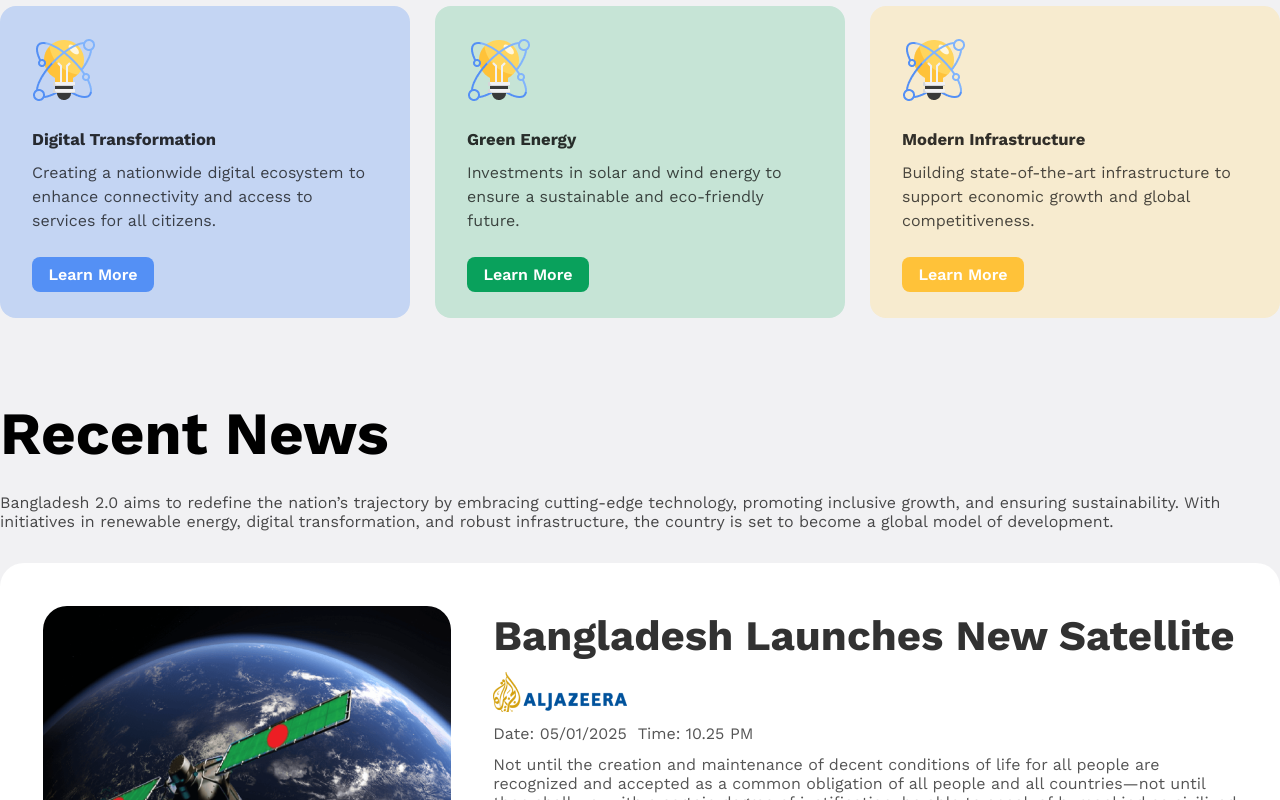
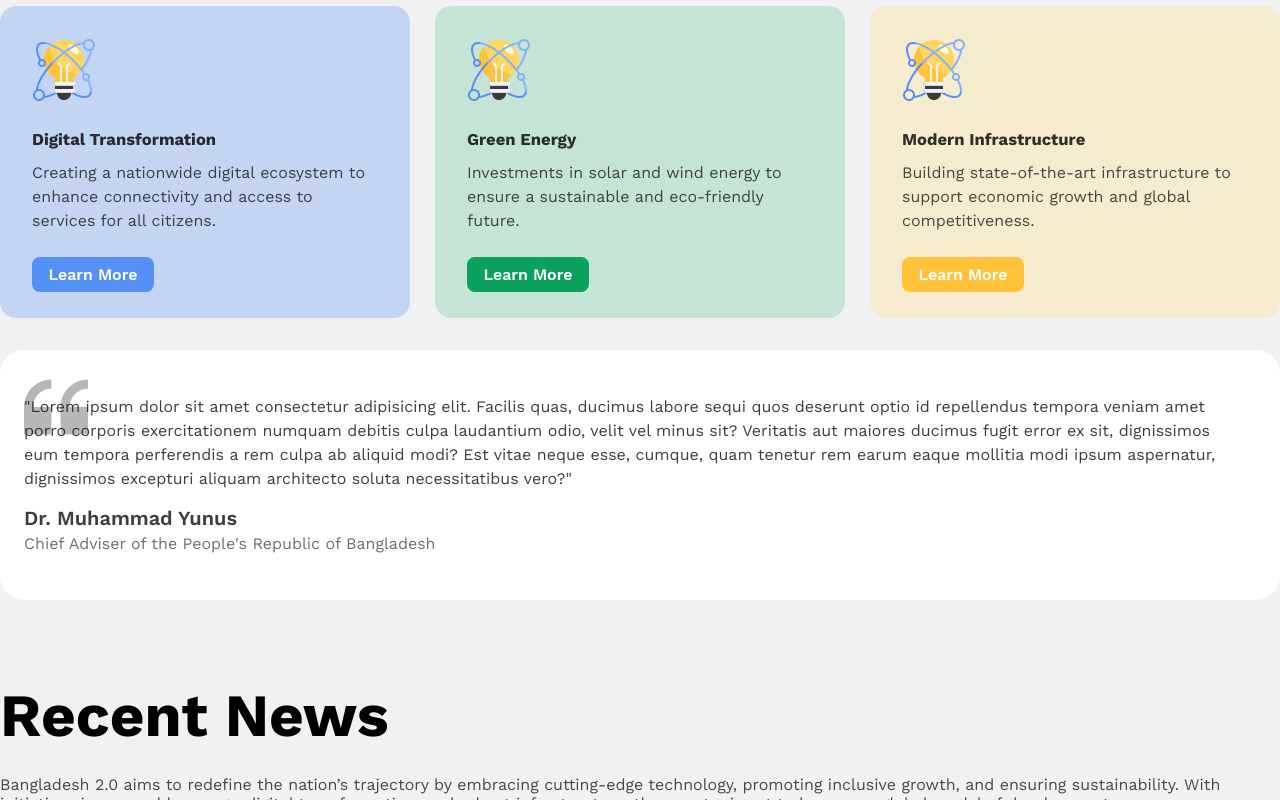
Before and after one commit to samin710/Assignment-1-PH, a plain HTML site: page index.html in a window 1280 px wide. Shown: the part 849-1649 px from the top of the page. Drawn offline with nearby package versions, Linux system fonts and the light colour scheme.

Commit message:
quote section

```diff
--- a/index.html
+++ b/index.html
@@ -100,6 +100,28 @@
                         </div>
                     </div>
                 </div>
+            </div>
+        </div>
+    </section>
+    <section class="quote">
+        <div class="quote-container">
+            <div class="quote-img">
+                <div class="quote-text">
+                    <p>"Lorem ipsum dolor sit amet consectetur adipisicing elit. Facilis quas, ducimus labore sequi quos
+                        deserunt optio id
+                        repellendus tempora veniam amet porro corporis exercitationem numquam debitis culpa laudantium
+                        odio, velit vel minus
+                        sit? Veritatis aut maiores ducimus fugit error ex sit, dignissimos eum tempora perferendis a rem
+                        culpa ab aliquid modi?
+                        Est vitae neque esse, cumque, quam tenetur rem earum eaque mollitia modi ipsum aspernatur,
+                        dignissimos excepturi aliquam
+                        architecto soluta necessitatibus vero?"</p>
+                </div>
+
+            </div>
+            <div class="yunus">
+                <h5>Dr. Muhammad Yunus</h5>
+                <p>Chief Adviser of the People's Republic of Bangladesh</p>
             </div>
         </div>
     </section>
--- a/styles/styles.css
+++ b/styles/styles.css
@@ -76,7 +76,7 @@
         margin-left: auto;
         margin-right: auto;
         margin-top: 80px;
-        margin-bottom: 80px;
+
         border-radius: 24px;
 }
 .vision-title {
@@ -160,6 +160,53 @@
     font-weight: 600;
     padding: 8px 2px;
     text-align: center;
+}
+/* quote */
+.quote-container{
+    width: 1280px;
+        height: 250px;
+        margin-left: auto;
+        margin-right: auto;
+        margin-top: 32px;
+        margin-bottom: 80px;
+        border-radius: 24px;
+    background-color: #FFFF;
+
+
+}
+.quote-img{
+    width: 64px;
+    height: 64px;
+    /* border: 1px solid black; */
+    background-image: url('../assets/quote-bg.png');
+    background-repeat: no-repeat;
+    margin-left: 24px;
+    position: absolute;
+    margin-top: 25px;
+}
+.quote-text{
+    width: 1220px;
+    height: 90px;
+    color: #0E0E0E;
+    opacity: .8;
+    margin-top: 20px;
+    line-height: 24px;
+}
+.yunus{
+    padding-left: 24px;
+    padding-top: 156px;
+    margin-bottom: 48px;
+}
+.yunus h5{
+    color: #0E0E0E;
+    opacity: .8;
+    font-size: 20px;
+    font-weight: 600;
+    margin-bottom: 4px;
+}
+.yunus p{
+    color: #0E0E0E;
+    opacity: .6;
 }
 /* news section */
 .news-container {
```
